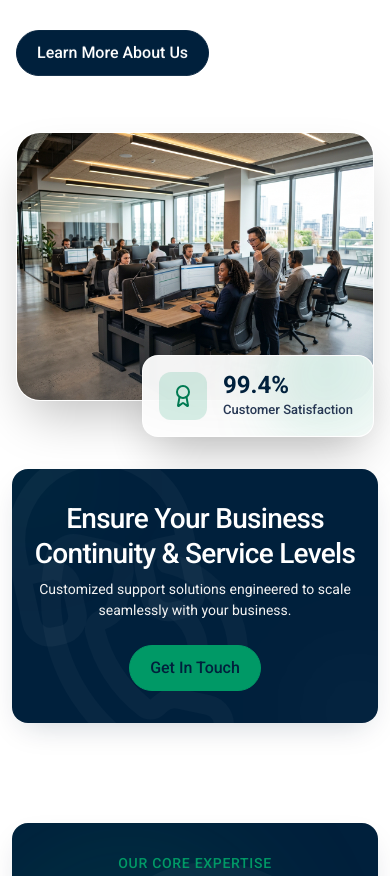
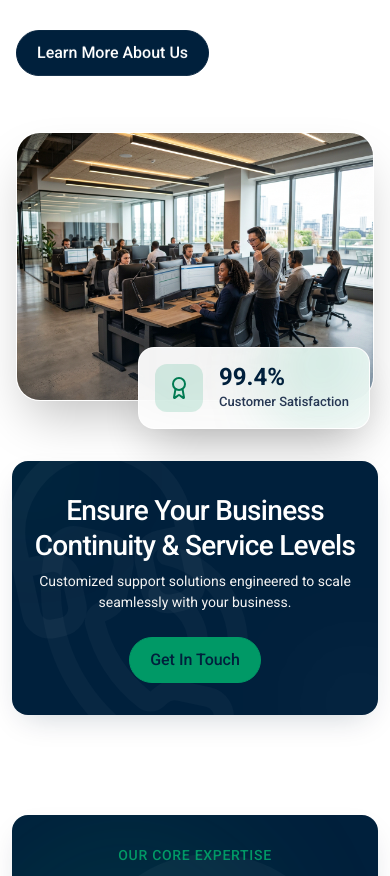
Before and after one commit to anoshione/callcenter, a React (Vite) app: page / in a window 390 px wide. Shown: the part 1566-2442 px from the top of the page. Built offline with nearby package versions, Linux system fonts and the light colour scheme.

Commit message:
fix(about): position floating proof card overlapping bottom-right corner of photo

```diff
--- a/src/components/sections/About.tsx
+++ b/src/components/sections/About.tsx
@@ -78,7 +78,7 @@ export const About: React.FC = () => {
         {/* Right Visual: Single big image with floating glass stat card */}
         <div className="lg:col-span-6 relative flex justify-end items-center w-full">
           <Reveal direction="left" delayMs={200} className="relative w-full">
-            <div className="relative w-full pb-36 sm:pb-40">
+            <div className="relative w-full pb-[28px] sm:pb-[32px]">
               {/* Single Big Image: Modern Call Center Operations Floor */}
               <div className="relative w-full aspect-[4/3] sm:aspect-[16/11] rounded-24 overflow-hidden border border-white/80 shadow-2xl group">
                 <img
@@ -90,8 +90,8 @@ export const About: React.FC = () => {
                 <div className="absolute inset-0 bg-gradient-to-t from-primary/30 via-transparent to-transparent pointer-events-none" />
               </div>
 
-              {/* Single Floating Stat Card in our style placed at bottom right */}
-              <div id="about-proof-badge" className="absolute bottom-0 right-0 sm:right-6 z-20">
+              {/* Single Floating Stat Card placed overlapping the bottom-right of the photo */}
+              <div id="about-proof-badge" className="absolute bottom-0 right-4 sm:right-8 z-20">
                 <div className="relative overflow-hidden flex items-center gap-16 p-16 sm:p-20 rounded-16 bg-white/95 backdrop-blur-xl border border-white/80 shadow-2xl transition-all duration-base hover:-translate-y-1 group">
                   <CardCornerGradient size="sm" variant="secondary" />
                   <div className="relative z-10 flex h-[48px] w-[48px] min-w-[48px] items-center justify-center rounded-12 bg-secondary/15 text-secondary-active flex-shrink-0 shadow-xs">
```
